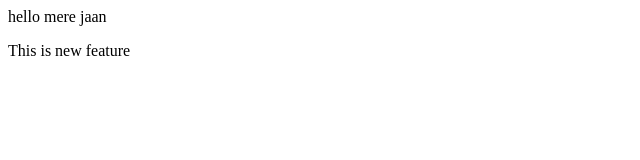
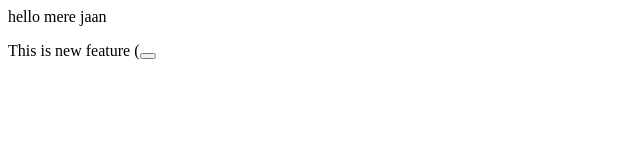
Before and after one commit to Rachitprajapat/LocalRepo, a plain HTML site: page index.html in a window 1280 px wide. Shown: the full height of the page, 0-640 px from the left. Drawn offline with Linux system fonts and the light colour scheme.

Commit message:
Add button

```diff
--- a/index.html
+++ b/index.html
@@ -1,2 +1,2 @@
 <p>hello mere jaan</p>
-<p>This is new feature</p>
+<p>This is new feature (<button )</p>
```
